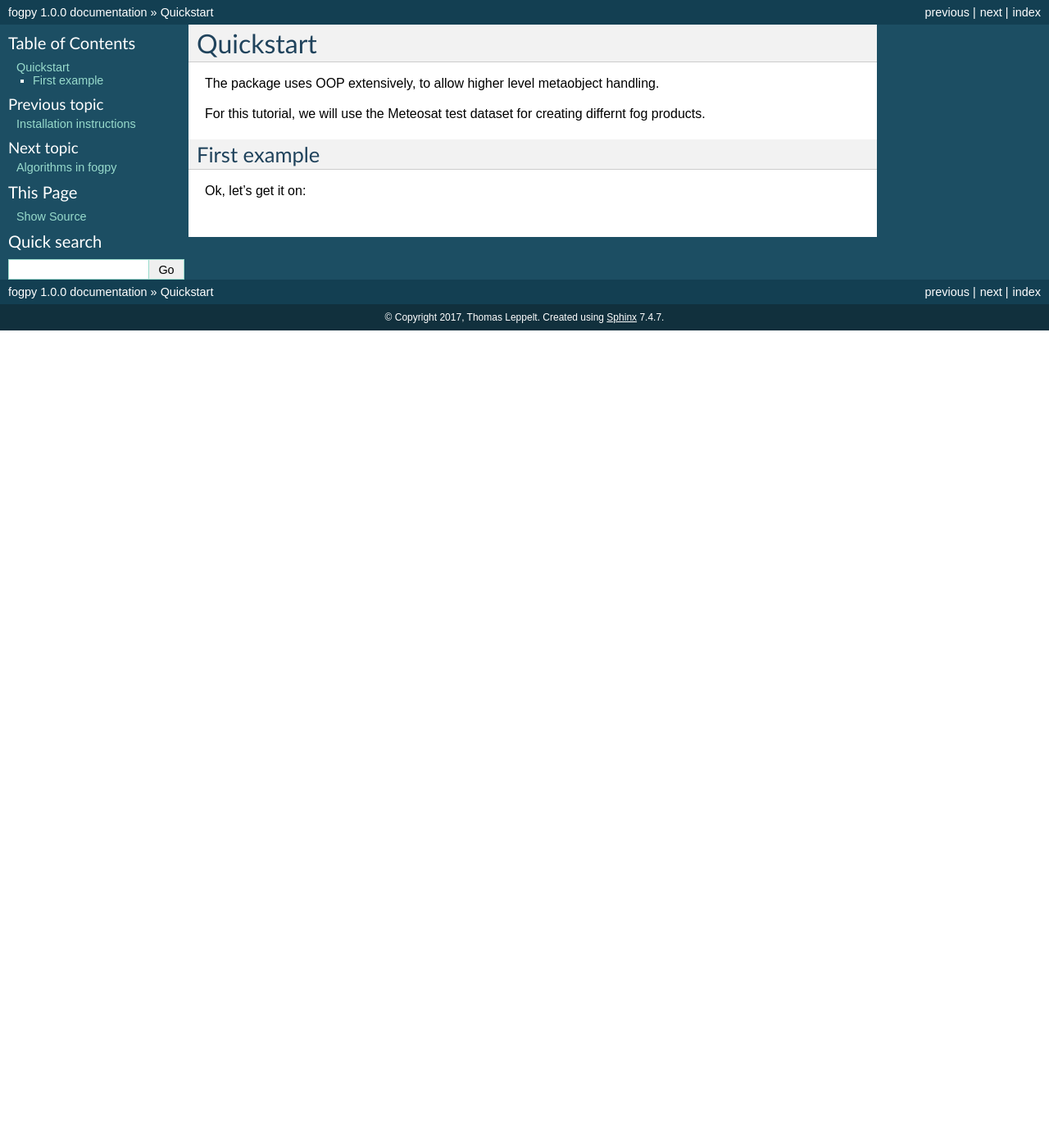
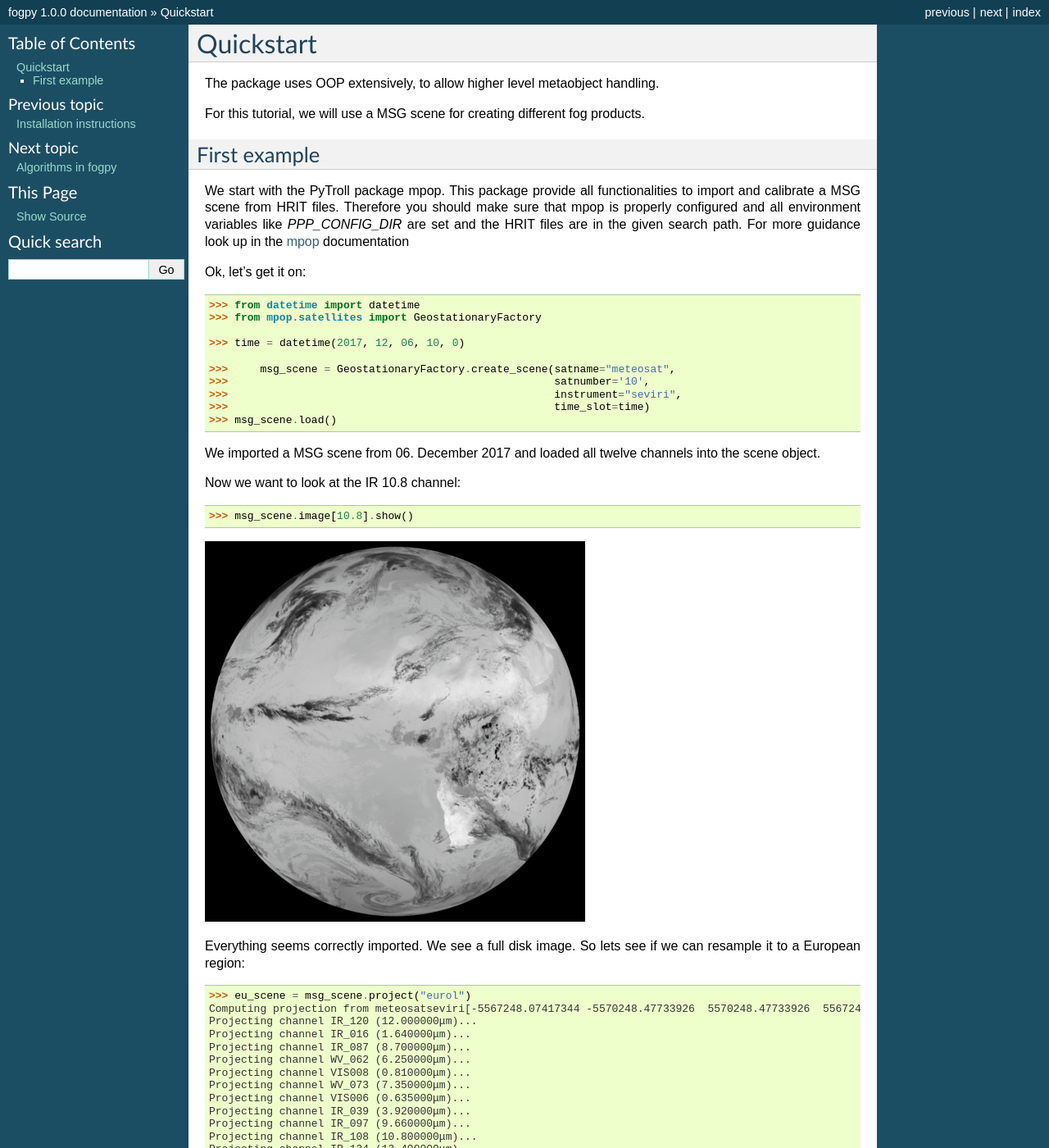
Before and after one commit to pytroll/fogpy, a Sphinx documentation site: the page built from doc/source/quickstart.rst, in a window 1280 px wide and 1400 px high. Shown: the whole window at 82% size. Built offline with Sphinx 7.4.7, drawn with Linux system fonts in a browser that asks for light colours; some of the changed text lies outside the part shown.

Commit message:
extent fogpy documentation with images

```diff
--- a/doc/source/quickstart.rst
+++ b/doc/source/quickstart.rst
@@ -4,11 +4,70 @@
 
 The package uses OOP extensively, to allow higher level metaobject handling.
 
-For this tutorial, we will use the Meteosat test dataset for creating differnt
+For this tutorial, we will use a MSG scene for creating different
 fog products.
 
 First example
 =============
 
+We start with the PyTroll package mpop. This package provide all functionalities
+to import and calibrate a MSG scene from HRIT files. Therefore you should make sure
+that mpop is properly configured and all environment variables like *PPP_CONFIG_DIR*
+are set and the HRIT files are in the given search path. For more guidance look up
+in the `mpop`_ documentation
+
+.. _mpop: http://mpop.readthedocs.io/en/latest/install.html#getting-the-files-and-installing-them/
 
 Ok, let's get it on::
+
+	>>> from datetime import datetime
+	>>> from mpop.satellites import GeostationaryFactory
+
+	>>> time = datetime(2017, 12, 06, 10, 0)
+
+	>>>	msg_scene = GeostationaryFactory.create_scene(satname="meteosat",
+	>>>                                                   satnumber='10',
+	>>>                                                   instrument="seviri",
+	>>>                                                   time_slot=time)
+	>>> msg_scene.load()
+
+We imported a MSG scene from  06. December 2017 and loaded all twelve channels into the scene object.
+
+Now we want to look at the IR 10.8 channel::
+
+	>>> msg_scene.image[10.8].show()
+
+.. image:: ./fogpy_docu_example_1.png
+
+Everything seems correctly imported. We see a full disk image. So lets see if we can resample it to a European region::
+
+	>>> eu_scene = msg_scene.project("eurol")
+	Computing projection from meteosatseviri[-5567248.07417344 -5570248.47733926  5570248.47733926  5567248.07417344](3712, 3712) to eurol...
+	Projecting channel IR_120 (12.000000μm)...
+	Projecting channel IR_016 (1.640000μm)...
+	Projecting channel IR_087 (8.700000μm)...
+	Projecting channel WV_062 (6.250000μm)...
+	Projecting channel VIS008 (0.810000μm)...
+	Projecting channel WV_073 (7.350000μm)...
+	Projecting channel VIS006 (0.635000μm)...
+	Projecting channel IR_039 (3.920000μm)...
+	Projecting channel IR_097 (9.660000μm)...
+	Projecting channel IR_108 (10.800000μm)...
+	Projecting channel IR_134 (13.400000μm)...
+	Computing projection from meteosatseviri[-5568247.98732816 -5569248.12167703  5569248.12167703  5568247.98732816](11136, 11136) to eurol...
+	Projecting channel HRV (0.700000μm)...
+	>>> eu_scene.image[10.8].show()
+
+.. image:: ./fogpy_docu_example_2.png
+
+A lot of clouds are present over Europe. Let's test a fog RGB composite to find some low clouds::
+
+	>>> fogimg = eu_scene.image.fog()
+	>>> fogimg.show()
+
+.. image:: ./fogpy_docu_example_3.png
+
+The reddish and dark colored clouds represent cold and high altitude clouds,
+whereas the yellow-greenish color over northern Europe (England, Germany, France, Denmark) is a indication for low clouds and fog.
+
+In the next step we want to create a fog and low stratus (FLS) composite for this imported scene
```
Also changed, not shown: doc/source/algorithms.rst (+11 -0 lines), doc/source/lowcloud.rst (+7 -0 lines), doc/source/fogpy_docu_example_1.png (added), doc/source/fogpy_docu_example_2.png (added), doc/source/fogpy_docu_example_3.png (added), doc/source/fogpy_fls_algo.png (added).
